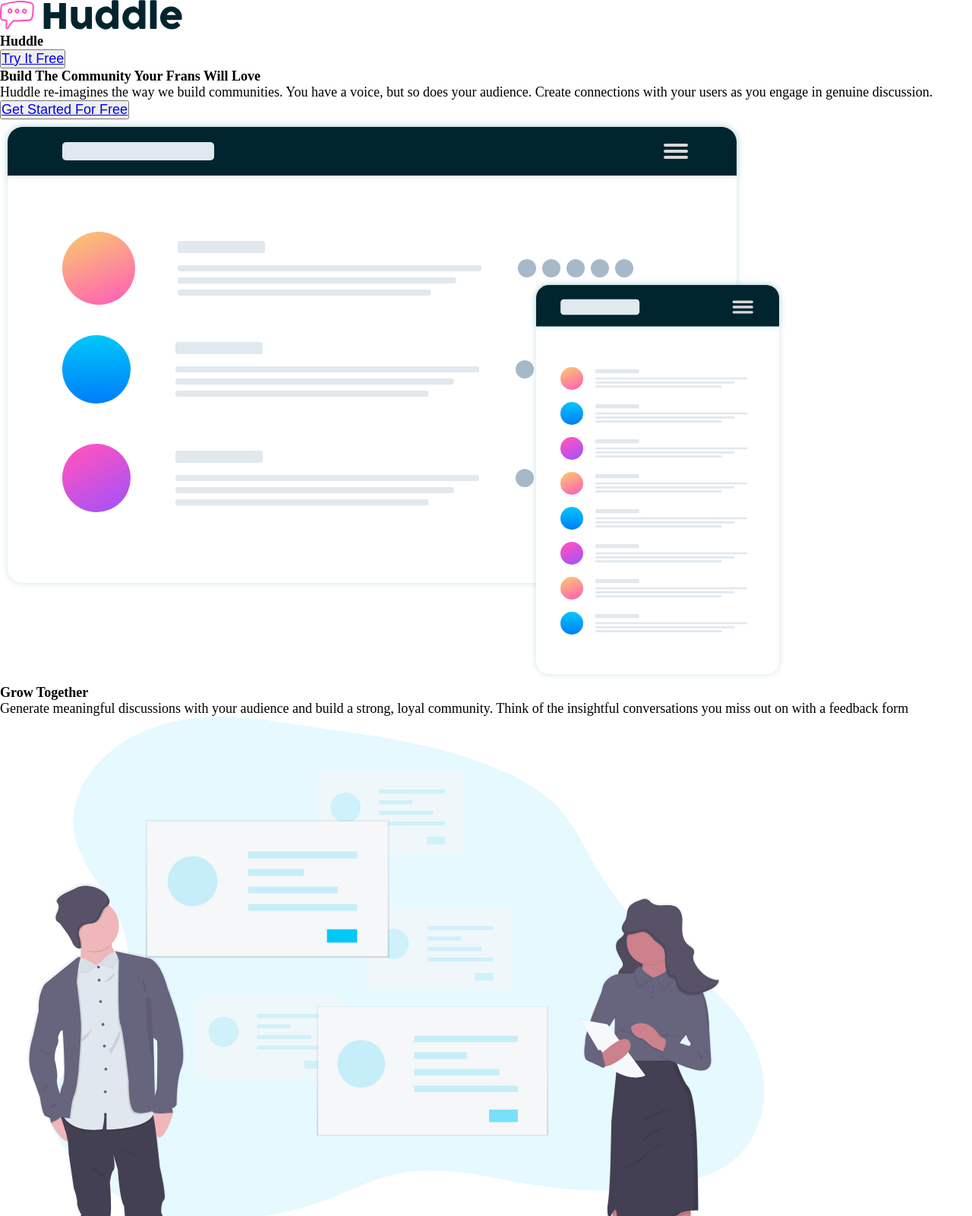
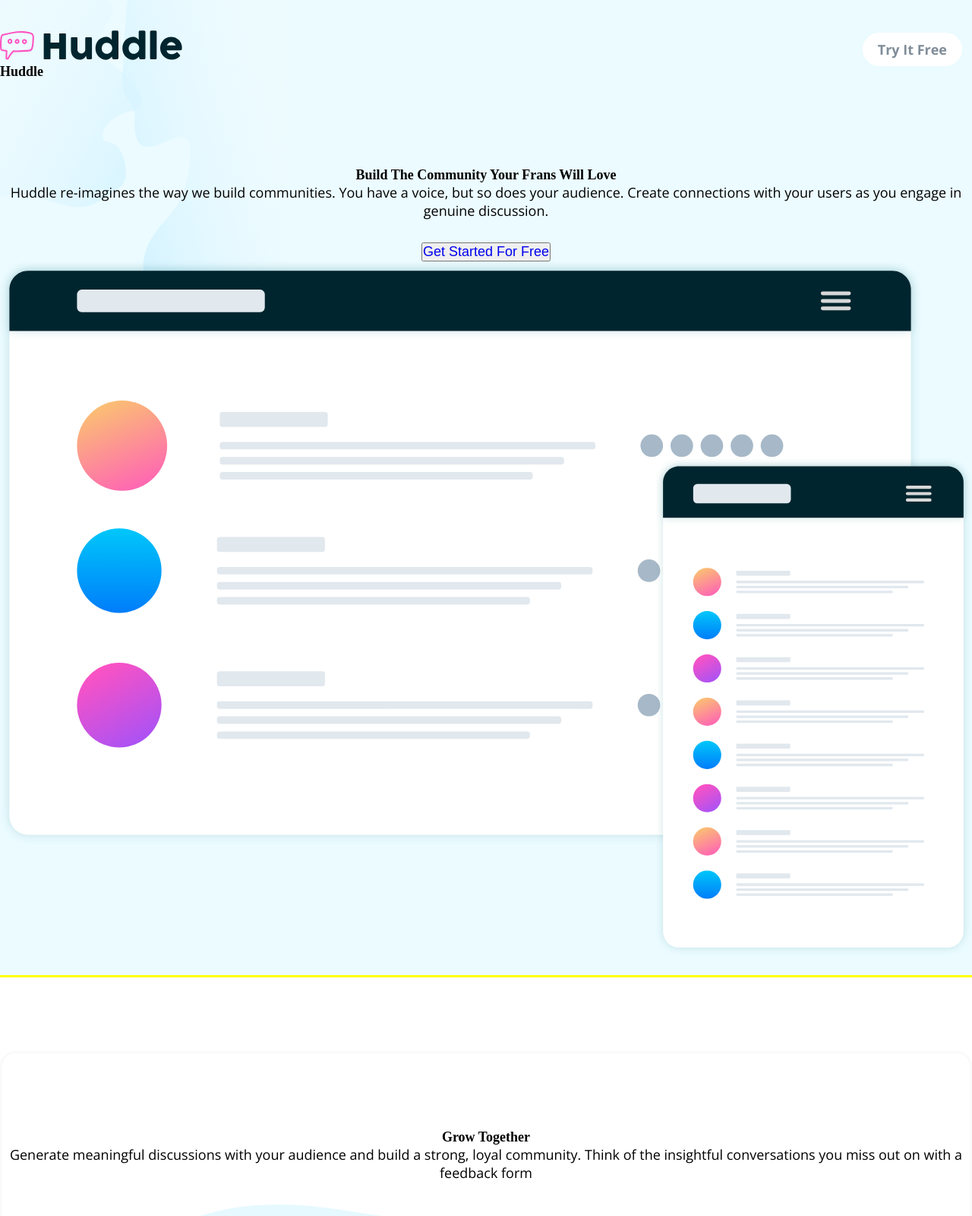
Before and after one commit to Opeyimika-sudo/huddle-landingpage, a plain HTML site: page index.html in a window 1280 px wide. Shown: the top 1600 px of the page at 76% size. Drawn offline with nearby package versions, Linux system fonts and the light colour scheme.

Commit message:
Styled the sections with images

```diff
--- a/css/styles.css
+++ b/css/styles.css
@@ -14,4 +14,130 @@
     --very-pale-cyan: hsl(193, 100%, 96%);
     --very-dark-cyan: hsl(192, 100%, 9%);
     --grayish-blue: hsl(208, 11%, 55%);
+    --open-sans: 'Open Sans', sans-serif;
+    --poppins: 'Poppins', sans-serif;
 }
+
+.row{
+    width: 80%;
+    margin: 0 auto;
+    /* max-width: 800px; */
+}
+
+header{
+    background-image: url("../images/bg-hero-mobile.svg");
+    background-color: var(--very-pale-cyan);
+    outline: 3px solid yellow;
+    min-height: 660px;
+    background-repeat: no-repeat;
+    background-position: cover;
+}
+
+.navbar{
+    padding: 40px 0;
+    display: flex;
+    justify-content: space-between;
+    gap: 10px;
+}
+
+.navbar__header--button{
+    padding: 10px 20px;
+    background-color: white;
+    border: 3px solid var(--very-pale-cyan);
+    border-radius: 30px;
+    margin-bottom: 50px;
+    /* width: 40%; */
+    font-family: var(--open-sans);
+    font-weight: 700;
+    margin-right: 10px;
+    align-self: center;
+}
+
+.navbar__header--button > a{
+    color: var(--grayish-blue);
+}
+
+a{
+    text-decoration: none;
+}
+
+.width{
+    width: 90%;
+    margin: auto;
+}
+
+
+.section{
+    margin: 30px 0;
+    display: flex;
+    flex-direction: column;
+    margin: 20px 0;
+    padding: 20px 0;
+    /* align-items: center;
+    gap: 50px; */
+}
+
+.poppins-okay{
+    font-family: var(--poppins);
+    font-size: 1.5em;
+}
+
+.poppins-large{
+    font-family: var(--poppins);
+    font-size: 2rem;
+    margin-bottom: 30px;
+}
+
+.section__img{
+    max-width: 100%;
+}
+
+img{
+    width: 100%;
+}
+
+.section__text{
+    text-align: center;
+}
+
+.section__text--button{
+    padding: 10px 0;
+    background-color: var(--pink);
+    border: 3px solid var(--pink);
+    border-radius: 30px;
+    margin-bottom: 50px;
+    width: 80%;
+}
+
+.section__text--button > a{
+    color: white;
+}
+
+p{
+    font-family: var(--open-sans);
+    margin-bottom: 30px;
+}
+
+main {
+    background-color: white;
+}
+
+.main__section{
+    display: flex;
+    flex-direction: column;
+    background-color: white;
+    border: 3px solid #fafafa;
+    padding: 100px 0px 30px 0px;
+    margin: 100px 0;
+    border-radius: 20px;
+}
+
+.section__text--header {
+    margin: 50px 0 30px 0;
+    color: var(--very-dark-cyan);
+}
+
+.section__text-paragraph {
+    color: var(--grayish-blue);
+    line-height: 2em;
+}
```
